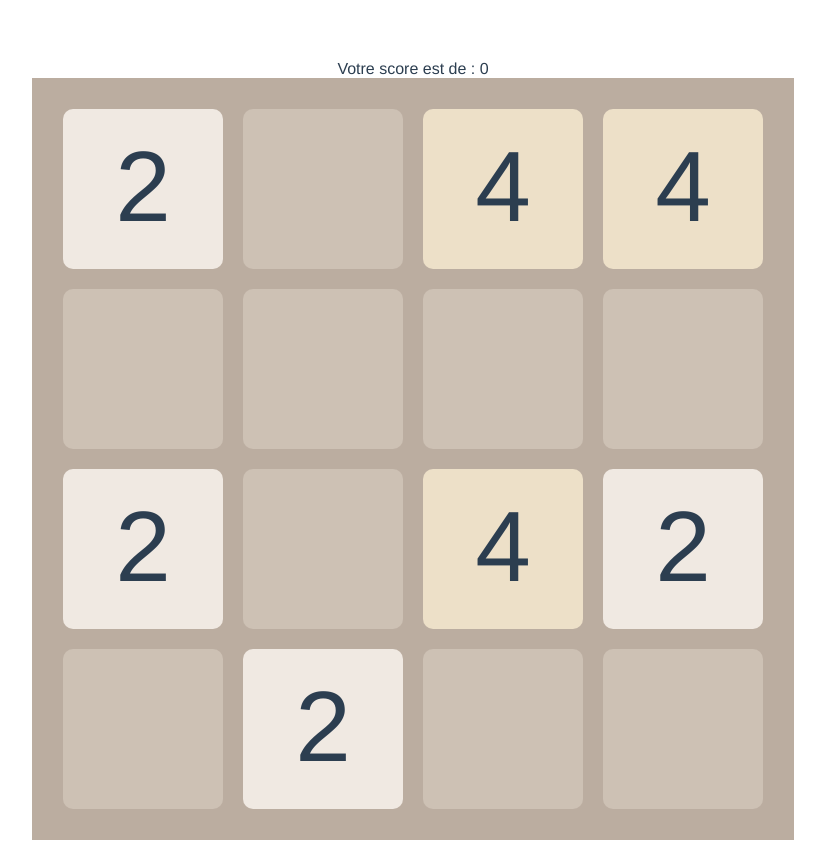
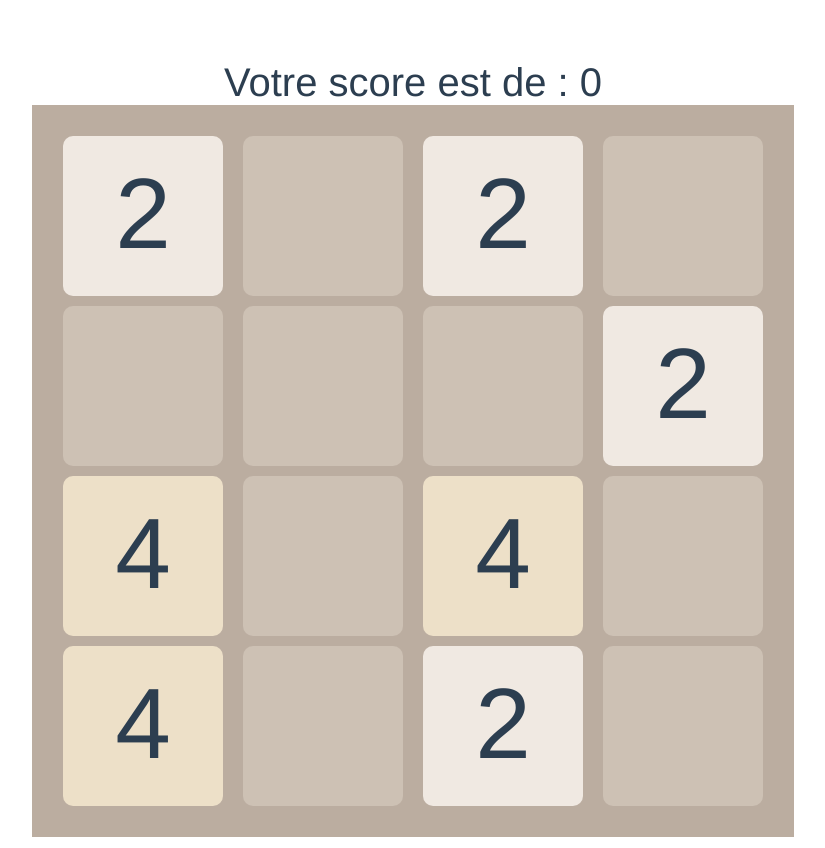
Before and after one commit to steven-haddad/2048, a Vue app: page /#/ in a window 1280 px wide. Shown: the whole page, without its empty margins (227-1052 px from the left). Built offline with nearby package versions, Linux system fonts and the light colour scheme.

Commit message:
move & fix columns and lines

```diff
--- a/src/components/Board.js
+++ b/src/components/Board.js
@@ -46,7 +46,7 @@ class Board {
         }
       }
     }
-    console.debug('this.squares: ', this.squares)
+    console.debug(this.squares)
   }
   get (x, y) {
     return this.squares[x][y]
@@ -151,8 +151,8 @@ class Board {
   }
   addSquaresIfNeeded (x1, y1, x2, y2) {
     if (this.squares[x1][y1] === this.squares[x2][y2]) {
-      this.stack.push('ADD', x1, y1, x2, y2)
-      return true
+        this.stack.push('ADD', x1, y1, x2, y2)
+        return true
     }
     return false
   }
@@ -197,9 +197,7 @@ class Board {
           this.squares[x][y] = 0
           this.hasMoved = true
         } else {
-          if (this.addSquaresIfNeeded(x, y, x + 1, y)) {
-            x--
-          }
+          this.addSquaresIfNeeded(x, y, x + 1, y)
         }
         x++
       }
--- a/src/components/Game.vue
+++ b/src/components/Game.vue
@@ -9,67 +9,72 @@
 </template>
 
 <script>
-import board from '@/components/Board'
+import board from "@/components/Board";
 
 const initBoard = () => {
   board.init(4)
 
-  const root = document.getElementById('board')
+  const root = document.getElementById("board")
 
-  board.squares.forEach((line, lIndex) => {
-    const div =  document.createElement('DIV')
+  board.squares.forEach(column => {
+    const div = document.createElement("DIV")
 
     root.appendChild(div)
 
-    line.forEach((column, cIndex) => {
-      const number = column === 0 ? '' : column
-      const span = document.createElement('SPAN')
+    column.forEach( line => {
+      const number = line === 0 ? "" : line
+      const span = document.createElement("DIV")
 
-      span.innerText = number
-      if(number == ''){
-        span.style.backgroundColor = 'rgb(205,193,180)'
-      }
-      else if(number == 2){
-        span.style.backgroundColor = 'rgb(240, 233, 226)'
-      }
-      else if(number == 4){
-        span.style.backgroundColor = 'rgb(237, 224, 200)'
-      }
-      else if(number == 8){
-        span.style.backgroundColor = 'rgb(242, 177, 121)'
-        span.style.color = 'white'
-      }
-      else if(number == 16){
-        span.style.backgroundColor = 'rgb(254, 149, 99)'
-        span.style.color = 'white'
+      span.innerText = number;
+      if (number == "") {
+        span.style.backgroundColor = "rgb(205,193,180)"
+      } else if (number == 2) {
+        span.style.backgroundColor = "rgb(240, 233, 226)"
+      } else if (number == 4) {
+        span.style.backgroundColor = "rgb(237, 224, 200)"
+      } else if (number == 8) {
+        span.style.backgroundColor = "rgb(242, 177, 121)"
+        span.style.color = "white"
+      } else if (number == 16) {
+        span.style.backgroundColor = "rgb(254, 149, 99)"
+        span.style.color = "white"
       }
       div.appendChild(span)
-    })
-  })
-}
+    });
+  });
+};
+
+document.addEventListener(
+  "keyup",
+  function(event) {
+    board.move(event.code.replace('Arrow', '').toLowerCase())
+  },
+  false
+);
 
 export default {
-  name: 'Game',
-  data () {
+  name: "Game",
+  data() {
     return {
       score: 0,
-      msg: 'Welcome to Your Vue.js App'
+      msg: "Welcome to Your Vue.js App"
+    };
+  },
+  methods: {
+    onRestart() {
+      this.board = new Board();
     }
   },
-  methods: {
-    onRestart(){
-      this.board = new Board()
-    }
-  },
-  mounted () {
-    initBoard()
+  mounted() {
+    initBoard();
   }
-}
+};
 </script>
 
 <!-- Add "scoped" attribute to limit CSS to this component only -->
 <style>
-h1, h2 {
+h1,
+h2 {
   font-weight: normal;
 }
 ul {
@@ -84,17 +89,24 @@ a {
   color: #42b983;
 }
 
-#board{
+#scoreUser {
+  font-size: 40px;
+}
+
+#board {
   border: solid 1px rgb(187, 173, 160);
   padding: 20px;
   display: inline-block;
   background-color: rgb(187, 173, 160);
 }
-div#board > div > span{
+#board > div{
+  display: inline-block;
+  vertical-align: top;
+}
+div#board > div > div {
   width: 160px;
   height: 140px;
   font-size: 100px;
-  display: inline-block;
   padding-top: 20px;
   vertical-align: top;
   margin: 10px;
```
